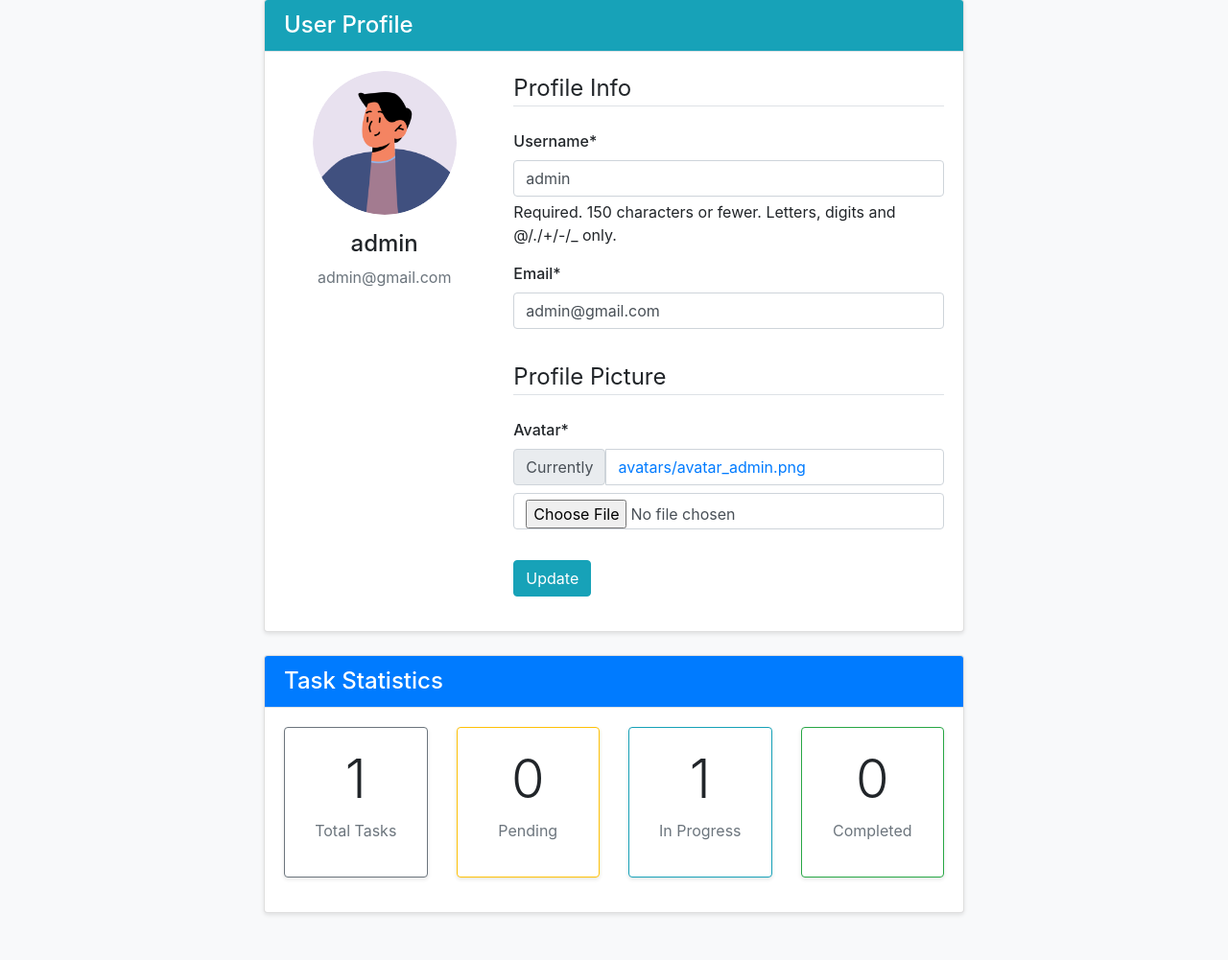
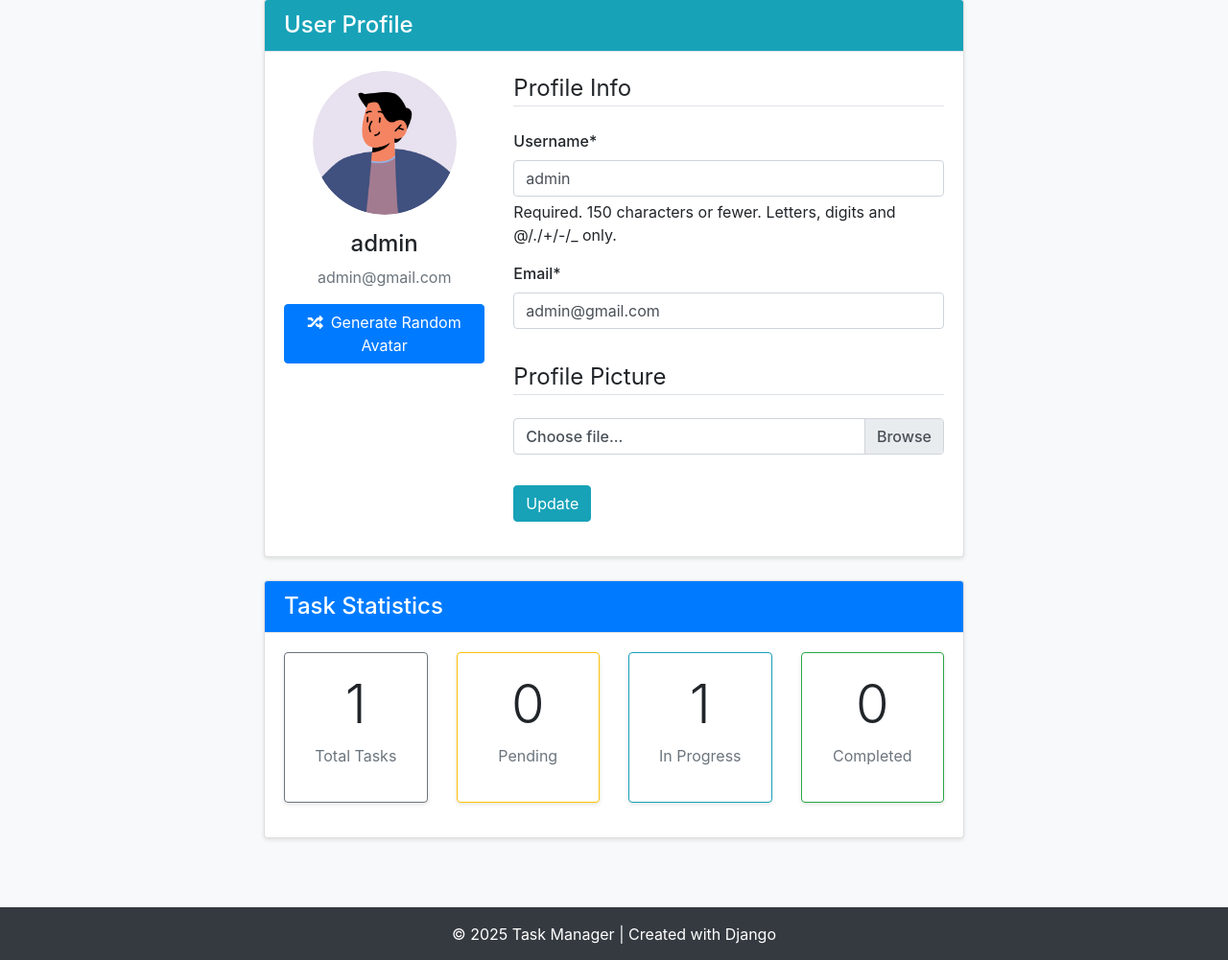
Before and after one commit to HyyyIT/ptud-gk-de-2, a Django app: page /profile/ in a window 1280 px wide. Shown: the part 119-1120 px from the top of the page at 96% size. Run offline with Django 5.2, Linux system fonts and the light colour scheme; a user stored in the database is signed in; data comes from the database, SQL or seed files in the repository; both versions use the stored data as it was after the commit; some libraries are stand-ins or nearby versions.

Commit message:
cap nhật lần 2

```diff
--- a/taskmanager/tasks/templates/tasks/profile.html
+++ b/taskmanager/tasks/templates/tasks/profile.html
@@ -15,7 +15,7 @@
                     <div class="row">
                         <div class="col-md-4 text-center mb-4">
                             <div class="position-relative d-inline-block">
-                                <img class="img-fluid rounded-circle" style="width: 150px; height: 150px; object-fit: cover;"
+                                <img id="avatarPreview" class="img-fluid rounded-circle" style="width: 150px; height: 150px; object-fit: cover;"
                                      src="{{ user.profile.avatar.url }}" alt="{{ user.username }}'s Avatar">
                                 {% if overdue_tasks_count > 0 %}
                                 <div class="position-absolute badge badge-danger p-2" style="top: 0; right: 0;">
@@ -25,9 +25,12 @@
                             </div>
                             <h4 class="mt-3">{{ user.username }}</h4>
                             <p class="text-muted">{{ user.email }}</p>
+                            <button type="button" class="btn btn-primary mb-3" id="generateRandomAvatar">
+                                <i class="fas fa-random mr-2"></i>Generate Random Avatar
+                            </button>
                         </div>
                         <div class="col-md-8">
-                            <form method="POST" enctype="multipart/form-data">
+                            <form method="POST" enctype="multipart/form-data" id="profileForm">
                                 {% csrf_token %}
                                 <fieldset class="form-group">
                                     <legend class="border-bottom mb-4">Profile Info</legend>
@@ -35,7 +38,11 @@
                                 </fieldset>
                                 <fieldset class="form-group">
                                     <legend class="border-bottom mb-4">Profile Picture</legend>
-                                    {{ p_form|crispy }}
+                                    <div class="custom-file mb-3">
+                                        <input type="file" class="custom-file-input" id="id_avatar" name="avatar" accept="image/*">
+                                        <label class="custom-file-label" for="id_avatar">Choose file...</label>
+                                    </div>
+                                    <input type="hidden" id="avatarUrl" name="avatar_url">
                                 </fieldset>
                                 <div class="form-group">
                                     <button class="btn btn-info" type="submit">Update</button>
@@ -100,3 +107,44 @@
     </div>
 </div>
 {% endblock %}
+
+{% block extra_js %}
+<script>
+document.addEventListener('DOMContentLoaded', function() {
+    const generateBtn = document.getElementById('generateRandomAvatar');
+    const avatarPreview = document.getElementById('avatarPreview');
+    const avatarUrlInput = document.getElementById('avatarUrl');
+    const fileInput = document.getElementById('id_avatar');
+    const fileLabel = document.querySelector('.custom-file-label');
+
+    generateBtn.addEventListener('click', async function() {
+        try {
+            const response = await fetch('https://avatar.iran.liara.run/public');
+            if (response.ok) {
+                const avatarUrl = response.url;
+                avatarPreview.src = avatarUrl;
+                avatarUrlInput.value = avatarUrl;
+            }
+        } catch (error) {
+            console.error('Error generating avatar:', error);
+        }
+    });
+
+    // Update file input label when file is selected
+    fileInput.addEventListener('change', function() {
+        const fileName = this.files[0]?.name || 'Choose file...';
+        fileLabel.textContent = fileName;
+
+        // Preview selected file
+        if (this.files && this.files[0]) {
+            const reader = new FileReader();
+            reader.onload = function(e) {
+                avatarPreview.src = e.target.result;
+                avatarUrlInput.value = ''; // Clear avatar URL when file is selected
+            };
+            reader.readAsDataURL(this.files[0]);
+        }
+    });
+});
+</script>
+{% endblock %}
--- a/taskmanager/tasks/views.py
+++ b/taskmanager/tasks/views.py
@@ -6,6 +6,8 @@ from django.contrib.auth import logout
 from django.views.generic import ListView, DetailView, CreateView, UpdateView, DeleteView
 from django.contrib.auth.models import User
 from django.urls import reverse_lazy
+from django.core.files.base import ContentFile
+import requests
 from .models import Task, Profile, Category
 from .forms import UserRegisterForm, UserUpdateForm, ProfileUpdateForm, TaskForm, CategoryForm
 
@@ -35,7 +37,26 @@ def profile(request):
 
         if u_form.is_valid() and p_form.is_valid():
             u_form.save()
-            p_form.save()
+
+            # Xử lý avatar từ URL
+            avatar_url = request.POST.get('avatar_url')
+            if avatar_url:
+                try:
+                    response = requests.get(avatar_url)
+                    if response.status_code == 200:
+                        # Tạo tên file từ URL
+                        file_name = f"avatar_{request.user.username}.png"
+                        # Lưu avatar vào profile
+                        request.user.profile.avatar.save(
+                            file_name,
+                            ContentFile(response.content),
+                            save=True
+                        )
+                except Exception as e:
+                    messages.error(request, f'Error downloading avatar: {str(e)}')
+            else:
+                p_form.save()
+
             messages.success(request, f'Your account has been updated!')
             return redirect('profile')
     else:
```
Also changed, not shown: taskmanager/db.sqlite3, taskmanager/media/avatars/avatar_admin.png (added), 1 other file.
